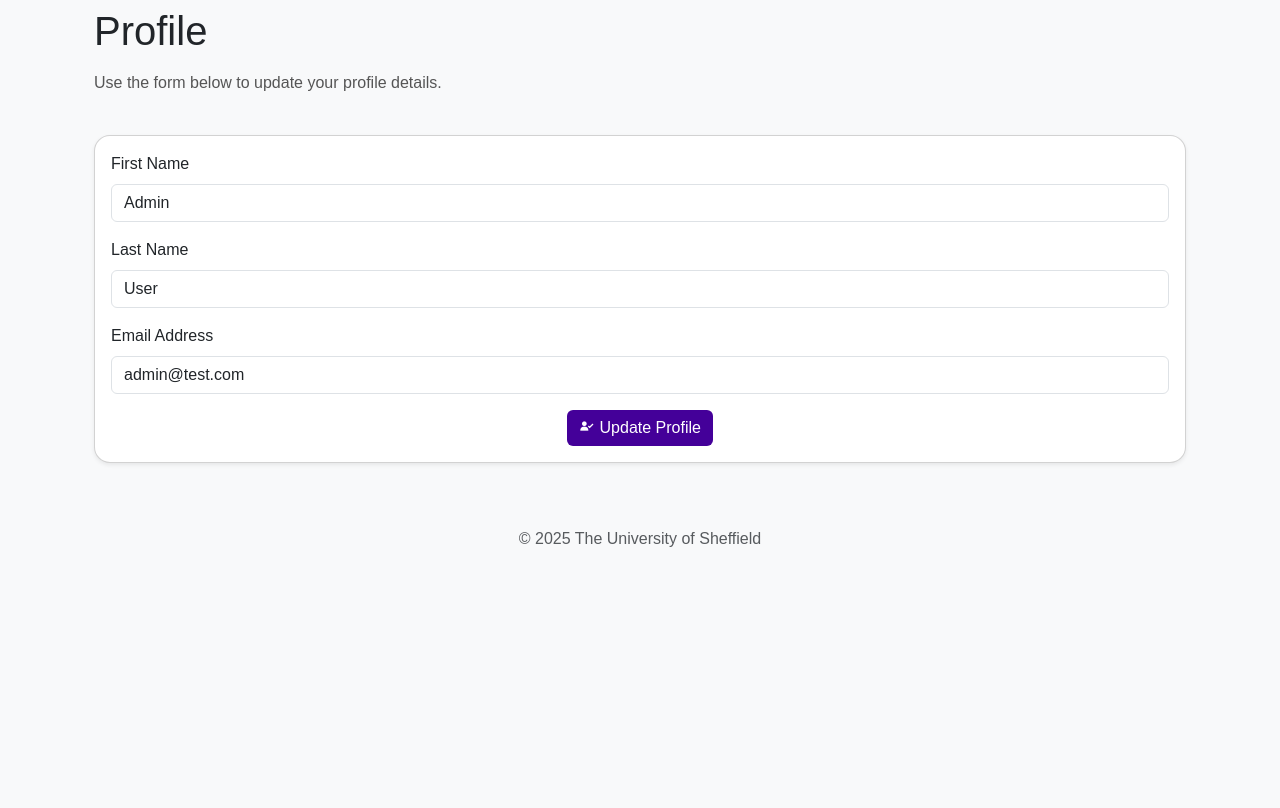
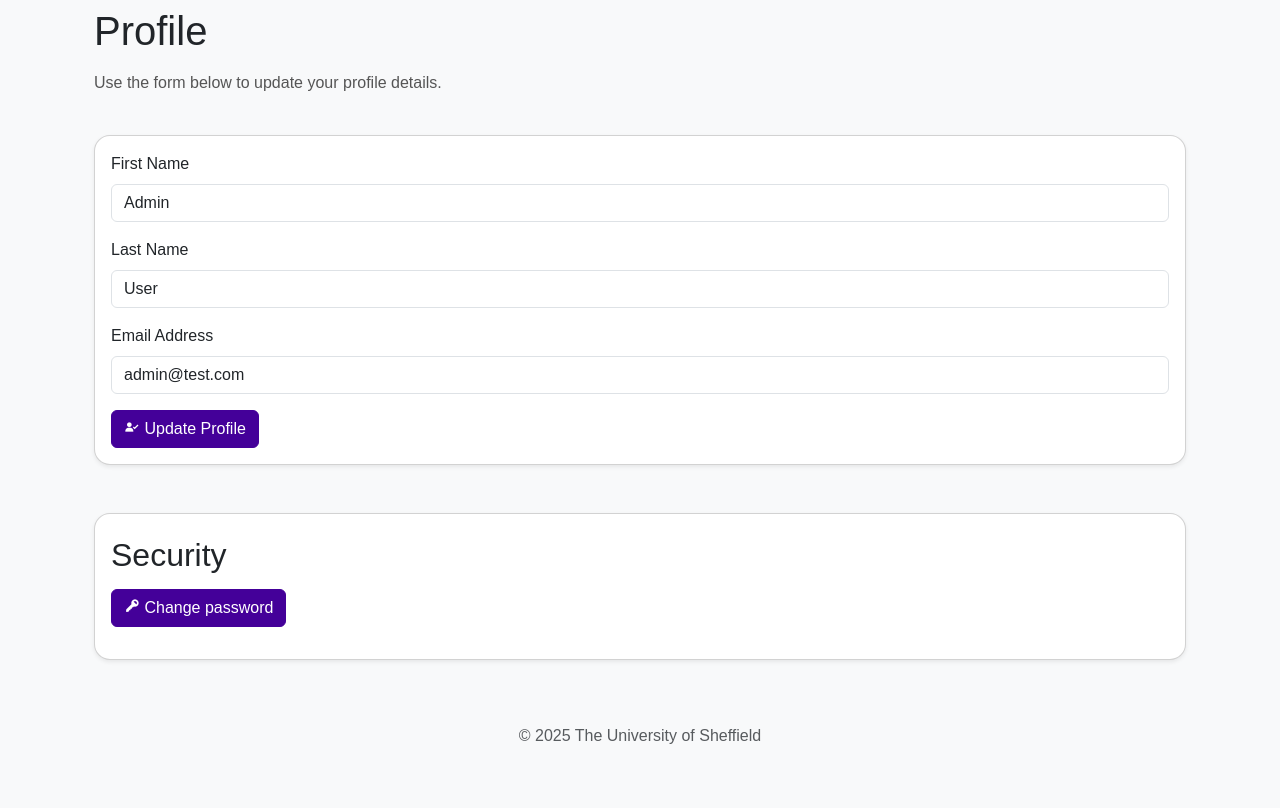
Before and after one commit to RSE-Sheffield/SORT, a Django app: page /profile/ in a window 1280 px wide. Shown: the part 167-975 px from the top of the page. Before the commit the page ends 714 px from the top, so only its background shows below. Run offline with Django 5.2, Linux system fonts and the light colour scheme; a user stored in the database is signed in; parts of the project's set-up code (start-up, migrations or seed data) failed here and were passed over; some libraries are stand-ins or nearby versions.

Commit message:
Add change password feature

```diff
--- a/home/templates/home/profile.html
+++ b/home/templates/home/profile.html
@@ -30,16 +30,21 @@
                         <input type="email" autocomplete="email" name="email" id="id_email" class="form-control"
                             placeholder="Enter your email address" value="{{ user.email }}" required>
                     </div>
-
-                    <div class="text-center">
-                        <button type="submit" class="btn btn-primary" style="background-color: #6933AD; border: none;">
-                            <i class="bx bxs-user-check"></i> Update Profile
-                        </button>
-                        <!-- <a href="{% url 'home' %}" class="btn btn-primary" style="background-color: #6933AD; border: none; margin-left: 10px;">
-                            Cancel
-                        </a> -->
-                    </div>
+                    <button type="submit" class="btn btn-primary">
+                        <i class="bx bxs-user-check"></i> Update Profile
+                    </button>
                 </form>
+            </div>
+        </div>
+        <div class="card custom-card shadow-sm my-4">
+            <div class="card-body">
+                <h2>Security</h2>
+                <p>
+                    <a href="{% url 'change-password' %}" class="btn btn-primary">
+                        <i class="bx bxs-key"></i>
+                        Change password
+                    </a>
+                </p>
             </div>
         </div>
     </div>
--- a/home/urls.py
+++ b/home/urls.py
@@ -1,5 +1,6 @@
 __author__ = "Farhad Allian"
 
+import django.contrib.auth.views
 from django.urls import path
 
 from . import views
@@ -10,6 +11,10 @@ urlpatterns = [
     path("logout/", views.LogoutInterfaceView.as_view(), name="logout"),
     path("signup/", views.SignupView.as_view(), name="signup"),
     path("profile/", views.ProfileView.as_view(), name="profile"),
+    # Change password using built-in authentication view
+    # https://docs.djangoproject.com/en/5.2/topics/auth/default/#built-in-auth-views
+    path("password_change/", django.contrib.auth.views.PasswordChangeView.as_view(), name="change-password"),
+    # Password reset by email (for lost passwords)
     path(
         "password_reset/",
         views.CustomPasswordResetView.as_view(),
```
